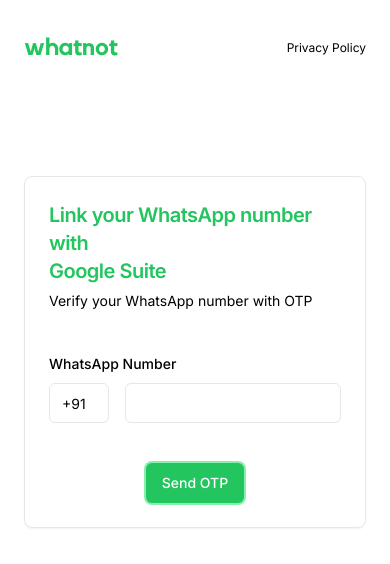
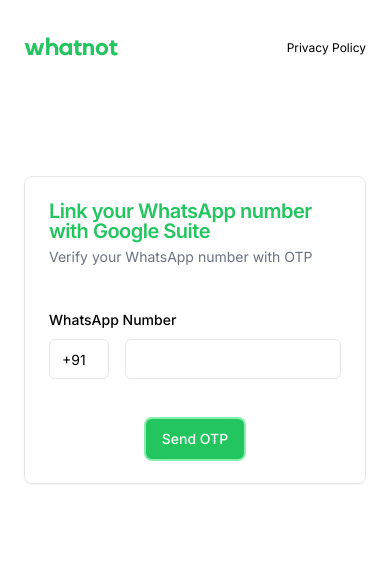
Before and after one commit to ms4n/whatnot-site, a Next.js app: page /signup in a window 390 px wide. Shown: the top 564 px of the page. Built offline with nearby package versions, Linux system fonts and the light colour scheme.

Commit message:
changes to card text colors

```diff
--- a/app/page.tsx
+++ b/app/page.tsx
@@ -28,7 +28,7 @@ export default function Home() {
               What not can your <span className="text-green-500">WhatsApp</span>{" "}
               do?
             </h1>
-            <p className="mt-6 m-auto text-sm md:text-base md:leading-7 sm:max-w-xl max-w-sm leading-6 text-gray-600">
+            <p className="mt-6 m-auto text-sm md:text-base md:leading-7 sm:max-w-xl max-w-sm leading-6 text-gray-500">
               Effortlessly sync WhatsApp with Google Suite: Transform WhatsApp
               messages into notes on Google Docs, schedule events through
               WhatsApp on Google Calendar, and securely save media on Google
--- a/components/signup.tsx
+++ b/components/signup.tsx
@@ -44,10 +44,10 @@ const SignUp = () => {
     <main className="flex items-center justify-center text-left">
       <Card>
         <CardHeader>
-          <CardTitle className="text-green-500 text-xl md:text-2xl">
-            Link your WhatsApp number with <br /> Google Suite
+          <CardTitle className="">
+            Link your WhatsApp number with Google Suite
           </CardTitle>
-          <CardDescription>
+          <CardDescription className="">
             Verify your WhatsApp number with OTP
           </CardDescription>
         </CardHeader>
--- a/components/ui/card.tsx
+++ b/components/ui/card.tsx
@@ -1,6 +1,6 @@
-import * as React from "react"
+import * as React from "react";
 
-import { cn } from "@/lib/utils"
+import { cn } from "@/lib/utils";
 
 const Card = React.forwardRef<
   HTMLDivElement,
@@ -14,8 +14,8 @@ const Card = React.forwardRef<
     )}
     {...props}
   />
-))
-Card.displayName = "Card"
+));
+Card.displayName = "Card";
 
 const CardHeader = React.forwardRef<
   HTMLDivElement,
@@ -26,8 +26,8 @@ const CardHeader = React.forwardRef<
     className={cn("flex flex-col space-y-1.5 p-6", className)}
     {...props}
   />
-))
-CardHeader.displayName = "CardHeader"
+));
+CardHeader.displayName = "CardHeader";
 
 const CardTitle = React.forwardRef<
   HTMLParagraphElement,
@@ -36,33 +36,29 @@ const CardTitle = React.forwardRef<
   <h3
     ref={ref}
     className={cn(
-      "text-2xl font-semibold leading-none tracking-tight",
+      "text-green-500 text-xl md:text-2xl font-semibold leading-none tracking-tight",
       className
     )}
     {...props}
   />
-))
-CardTitle.displayName = "CardTitle"
+));
+CardTitle.displayName = "CardTitle";
 
 const CardDescription = React.forwardRef<
   HTMLParagraphElement,
   React.HTMLAttributes<HTMLParagraphElement>
 >(({ className, ...props }, ref) => (
-  <p
-    ref={ref}
-    className={cn("text-sm text-muted-foreground", className)}
-    {...props}
-  />
-))
-CardDescription.displayName = "CardDescription"
+  <p ref={ref} className={cn("text-sm text-gray-500", className)} {...props} />
+));
+CardDescription.displayName = "CardDescription";
 
 const CardContent = React.forwardRef<
   HTMLDivElement,
   React.HTMLAttributes<HTMLDivElement>
 >(({ className, ...props }, ref) => (
   <div ref={ref} className={cn("p-6 pt-0", className)} {...props} />
-))
-CardContent.displayName = "CardContent"
+));
+CardContent.displayName = "CardContent";
 
 const CardFooter = React.forwardRef<
   HTMLDivElement,
@@ -73,7 +69,14 @@ const CardFooter = React.forwardRef<
     className={cn("flex items-center p-6 pt-0", className)}
     {...props}
   />
-))
-CardFooter.displayName = "CardFooter"
+));
+CardFooter.displayName = "CardFooter";
 
-export { Card, CardHeader, CardFooter, CardTitle, CardDescription, CardContent }
+export {
+  Card,
+  CardHeader,
+  CardFooter,
+  CardTitle,
+  CardDescription,
+  CardContent,
+};
```
